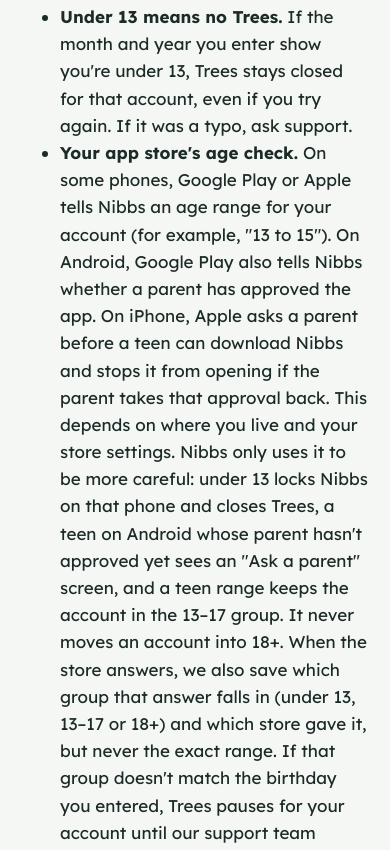
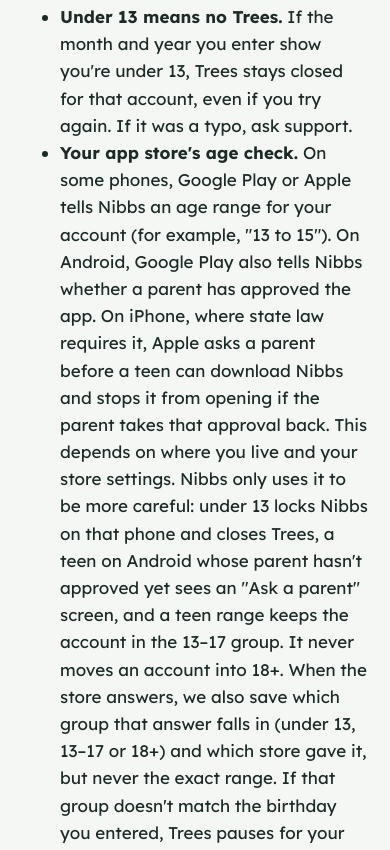
Before and after one commit to waynedakota-rgb/nibbs-site, a plain HTML site: page privacy.html in a window 390 px wide. Shown: the part 6707-7557 px from the top of the page. Drawn offline with Linux system fonts and the light colour scheme.

Commit message:
Privacy: limit the iPhone parent sentence to where state law requires it
Co-Authored-By: Claude Opus 5.5 <noreply@anthropic.com>
Claude-Session: https://claude.ai/code/session_01Jco1CRrjmWvWV8DU3ywUrU

```diff
--- a/privacy.html
+++ b/privacy.html
@@ -83,7 +83,7 @@
 <li><strong>No messages or chat.</strong> Trees members can only send preset cheers and reactions. Sharing an assignment copies a task you already have, so there's no message box, but the person you share with sees the task name and class name you typed. Anyone can report or block another member.</li>
 <li><strong>We store an age group, not a birthday.</strong> The first time you open Nibbs, before you sign in, you pick your birth month and year. We work out "13–17" or "18+", save only that, and discard the rest. You can set it once. If it's wrong, ask support.</li>
 <li><strong>Under 13 means no Trees.</strong> If the month and year you enter show you're under 13, Trees stays closed for that account, even if you try again. If it was a typo, ask support.</li>
-<li><strong>Your app store's age check.</strong> On some phones, Google Play or Apple tells Nibbs an age range for your account (for example, "13 to 15"). On Android, Google Play also tells Nibbs whether a parent has approved the app. On iPhone, Apple asks a parent before a teen can download Nibbs and stops it from opening if the parent takes that approval back. This depends on where you live and your store settings. Nibbs only uses it to be more careful: under 13 locks Nibbs on that phone and closes Trees, a teen on Android whose parent hasn't approved yet sees an "Ask a parent" screen, and a teen range keeps the account in the 13–17 group. It never moves an account into 18+. When the store answers, we also save which group that answer falls in (under 13, 13–17 or 18+) and which store gave it, but never the exact range. If that group doesn't match the birthday you entered, Trees pauses for your account until our support team checks. Nothing is deleted while it's paused.</li>
+<li><strong>Your app store's age check.</strong> On some phones, Google Play or Apple tells Nibbs an age range for your account (for example, "13 to 15"). On Android, Google Play also tells Nibbs whether a parent has approved the app. On iPhone, where state law requires it, Apple asks a parent before a teen can download Nibbs and stops it from opening if the parent takes that approval back. This depends on where you live and your store settings. Nibbs only uses it to be more careful: under 13 locks Nibbs on that phone and closes Trees, a teen on Android whose parent hasn't approved yet sees an "Ask a parent" screen, and a teen range keeps the account in the 13–17 group. It never moves an account into 18+. When the store answers, we also save which group that answer falls in (under 13, 13–17 or 18+) and which store gave it, but never the exact range. If that group doesn't match the birthday you entered, Trees pauses for your account until our support team checks. Nothing is deleted while it's paused.</li>
 <li><strong>No personalized ads for teens, ever.</strong> Teens who say yes to ads get non-personalized ads only.</li>
 </ul>
 <p>Parents and guardians can ask us to see or delete their teen's data by emailing <span class="email">nibbs-support@googlegroups.com</span>. We may ask the teen to confirm the request from their own account first.</p>
```
